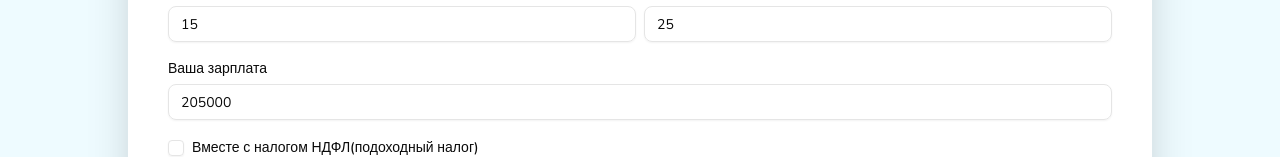
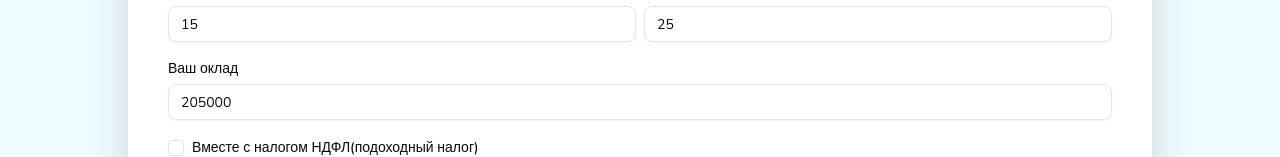
Before and after one commit to Danber0/salary-calculator, a React (Vite) app: page / in a window 1280 px wide. Shown: the part 327-484 px from the top of the page. Built offline with nearby package versions, Linux system fonts and the light colour scheme.

Commit message:
feat: change Зарплата => Оклад

```diff
--- a/src/components/CalculationForm/CalculationForm.tsx
+++ b/src/components/CalculationForm/CalculationForm.tsx
@@ -201,7 +201,7 @@ export const CalculationForm: FC = () => {
               name={"salary"}
               render={({ field }) => (
                 <FormItem>
-                  <FormLabel>Ваша зарплата</FormLabel>
+                  <FormLabel>Ваш оклад</FormLabel>
                   <FormControl>
                     <Input
                       {...field}
```
